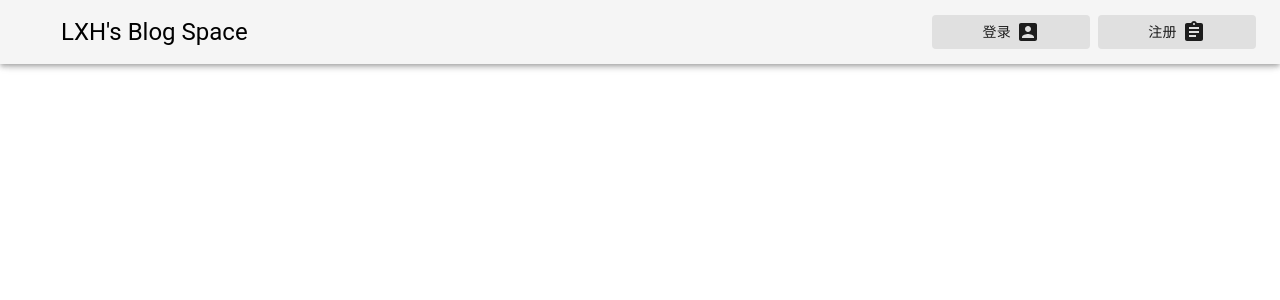
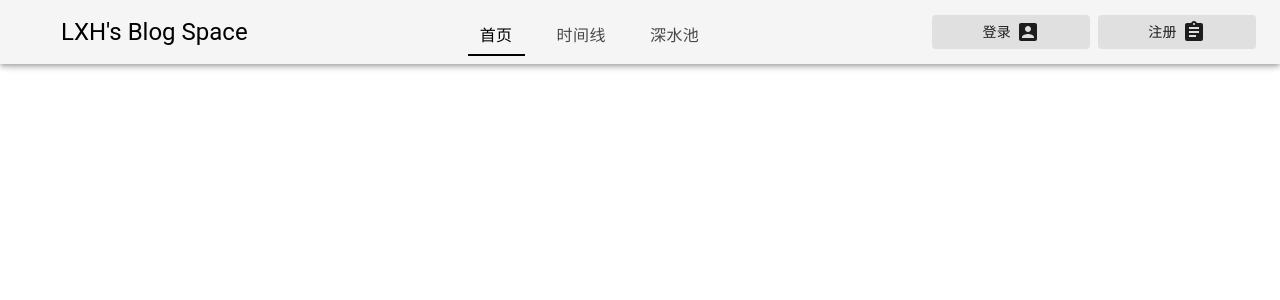
Before and after one commit to leaf-lxh/misaka_network, a React (Create React App) app in the folder LXHBlogSpace/front-end/react-app/: page / in a window 1280 px wide. Shown: the top 300 px of the page. Built offline with nearby package versions, Linux system fonts and the light colour scheme.

Commit message:
update nav bar

```diff
--- a/LXHBlogSpace/front-end/react-app/public/index.html
+++ b/LXHBlogSpace/front-end/react-app/public/index.html
@@ -1,38 +1,18 @@
 <!DOCTYPE html>
-<html lang="en">
+<html lang="cn">
   <head>
     <meta charset="utf-8" />
     <link rel="shortcut icon" href="%PUBLIC_URL%/favicon.ico" />
     <meta name="viewport" content="width=device-width, initial-scale=1" />
     <meta name="theme-color" content="#000000" />
-    <!--
-      manifest.json provides metadata used when your web app is installed on a
-      user's mobile device or desktop. See https://developers.google.com/web/fundamentals/web-app-manifest/
-    -->
+
     <link rel="manifest" href="%PUBLIC_URL%/manifest.json" />
-    <!--
-      Notice the use of %PUBLIC_URL% in the tags above.
-      It will be replaced with the URL of the `public` folder during the build.
-      Only files inside the `public` folder can be referenced from the HTML.
 
-      Unlike "/favicon.ico" or "favicon.ico", "%PUBLIC_URL%/favicon.ico" will
-      work correctly both with client-side routing and a non-root public URL.
-      Learn how to configure a non-root public URL by running `npm run build`.
-    -->
     <title>LXH's Blog Space</title>
   </head>
   <body>
     <noscript>You need to enable JavaScript to run this app.</noscript>
     <div id="root"></div>
-    <!--
-      This HTML file is a template.
-      If you open it directly in the browser, you will see an empty page.
 
-      You can add webfonts, meta tags, or analytics to this file.
-      The build step will place the bundled scripts into the <body> tag.
-
-      To begin the development, run `npm start` or `yarn start`.
-      To create a production bundle, use `npm run build` or `yarn build`.
-    -->
   </body>
 </html>
--- a/LXHBlogSpace/front-end/react-app/src/components/NavBar.js
+++ b/LXHBlogSpace/front-end/react-app/src/components/NavBar.js
@@ -1,87 +1,155 @@
-import React from 'react'
+import React from 'react';
 import { makeStyles } from '@material-ui/core/styles'
 import AppBar from '@material-ui/core/AppBar'
 import ToolBar from '@material-ui/core/Toolbar'
-import Typograph from '@material-ui/core/Typography'
+import Typography from '@material-ui/core/Typography'
 import Button from '@material-ui/core/Button'
+import Tabs from '@material-ui/core/Tabs'
+import Tab from '@material-ui/core/Tab'
+import Link from '@material-ui/core/Link'
+import Avatar from '@material-ui/core/Avatar';
 
 import AccountBoxIcon from '@material-ui/icons/AccountBox'
 import AssignmentIcon from '@material-ui/icons/Assignment'
 
+
 const navStyle = makeStyles ({
-    navbar :
-    {
+    root : {
         background : "#f5f5f5"
     },
-    title :
-    {
-        flexGrow : 1,
+    title :{
         color : "black",
-        paddingLeft : "3%"
+        marginLeft : "3%"
     },
-    zone :
-    {
-        position: 'relative',
-        marginLeft: 0,
-        width: '100%'
+    index : {
+        marginLeft : "200px",
+        flexGrow : 1
+    },
+    status : {
+
     }
-})
+
+});
+
+const indexStyle = makeStyles({
+    button : {
+        margin : "0 10px 0 10px",
+        borderRadius : 0,
+        "&:hover" : {
+            background : "#f5f5f5"
+        }
+    },
+    tabMod : {
+        marginTop : 8,
+        marginLeft : 20,
+        color : "black",
+        fontSize: 16,
+        minWidth : 0,
+        minHeight : 20
+    },
+    indicatorColor : {
+        background : "black"
+    }
+
+});
 
 const statusStyle = makeStyles({
-    button :
-    {
+    button : {
         padding : "5px 50px 5px 50px ",
         background : "#e0e0e0",
         marginLeft : "8px",
-        "&:hover" :
-        {
+        "&:hover" : {
             background : "#d2d0d0"
         },
     },
-    icon :
-    {
+    icon : {
         paddingLeft : "5px",
+    },
+    userZone : {
+        display : "flex",
+        minWidth : 220,
+        maxWidth : 220
+    },
+    userId : {
+        flexGrow : 1,
+        minWidth : 160,
+        maxWidth : 160,
+        color : "black",
+        textAlign : "right",
+        margin : "auto",
+        paddingRight : 20,
+        whiteSpace : "nowrap",
+        overflow : "hidden",
+        textOverflow : "ellipsis"
+
     }
-})
+});
 
-function isLoggedIn(){
-    return false;
-}
+
+function isVaildLogin(){
+    return [false, "LegendLXH", "lxhcat.jpg"];
+};
 
 const StatusZone = () =>{
     const style = statusStyle();
-    if(isLoggedIn())
-    {
-        return(
-            <div>You are logged in.</div>
-        )
-    }
-    else
-    {
+    const [vaild, name, avatar] = isVaildLogin();
+    if(vaild){
         return(
             <>
-                <Button className={style.button} href="javascript:{alert('这是登录');}">
+                <div className={style.userZone}>
+                    <div className={style.userId}>
+                        <Link href="#user/?id=user" underline="none" >{name}</Link>
+                    </div>
+                    <Avatar src={avatar}/>
+                </div>
+            </>
+        );
+    }
+    else{
+        return(
+            <>
+                <Button className={style.button} href="#login">
                     登录
                     <AccountBoxIcon className={style.icon} />
                 </Button>
-                <Button className={style.button} href="javascript:{alert('这是注册');}">
+                <Button className={style.button} href="#join">
                     注册
                     <AssignmentIcon className={style.icon} />
-
                 </Button>
             </>
-        )
+        );
     }
-}
+};
+
+const IndexZone = () => {
+    const style = indexStyle();
+    const [value, setValue] = React.useState(0);
+    function handleChange(event, newValue) {
+        setValue(newValue);
+    };
+
+    return(
+        <Tabs value = {value} onChange={handleChange} classes={{indicator:style.indicatorColor}} >
+            <Tab classes={{root:style.tabMod}} label="首页" href="#main" />
+            <Tab classes={{root:style.tabMod}} label="时间线" href="#timeline" />
+            <Tab classes={{root:style.tabMod}} label="深水池" href="#water" />
+
+        </Tabs>
+    );
+};
+
 const NavBar = () => {
     const style = navStyle();
     return(
         <AppBar >
-            <ToolBar className={style.navbar}>
-                <Typograph className = {style.title} variant="h5">
+            <ToolBar className={style.root}>
+                <Typography className = {style.title} variant="h5">
                     LXH's Blog Space
-                </Typograph>
-                <div className={style.none}>
+                </Typography>
+                <div className={style.index}>
+                    <IndexZone />
+                </div>
+                <div className={style.status}>
                     <StatusZone />
                 </div>
             </ToolBar>
```
Also changed, not shown: LXHBlogSpace/front-end/react-app/public/lxhcat.jpg (added), 1 other file (tests, documents, lock files or other folders).
